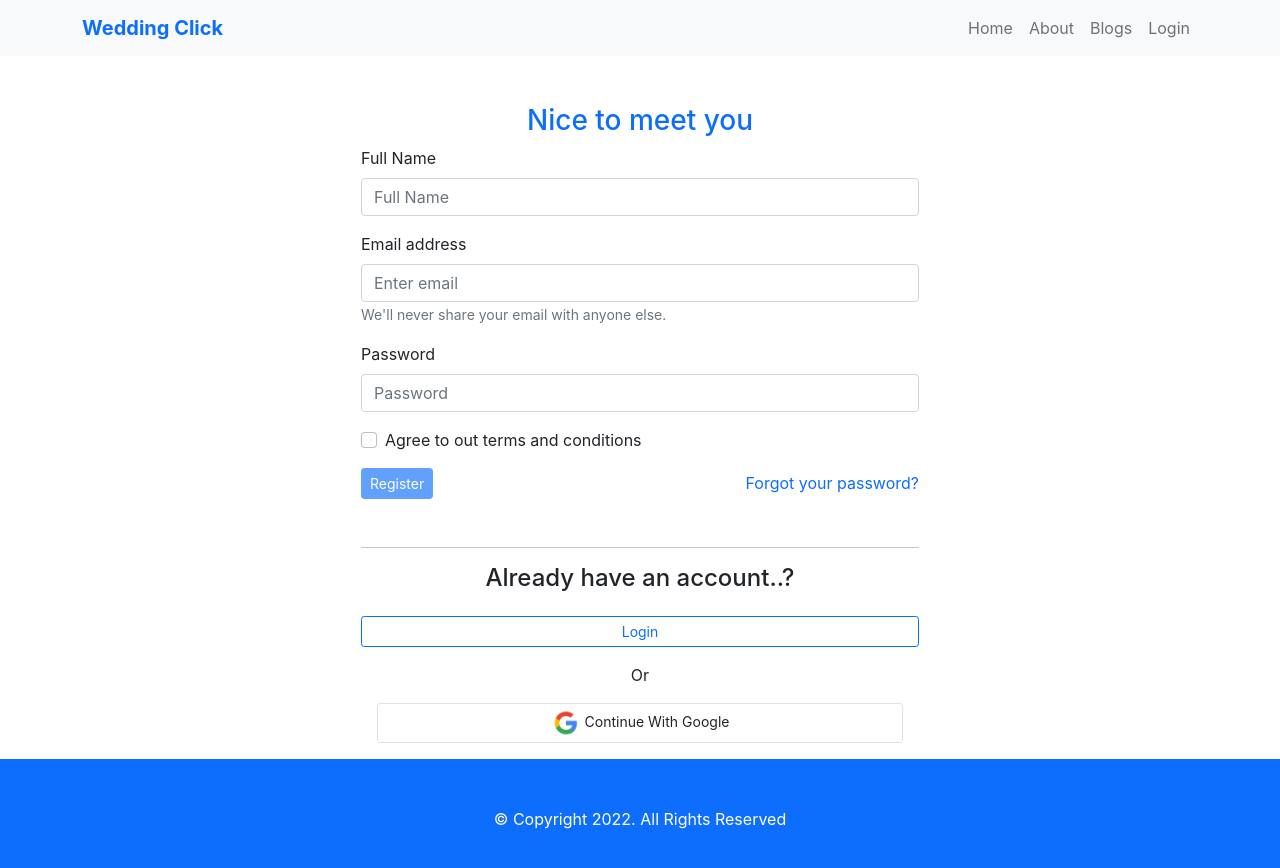
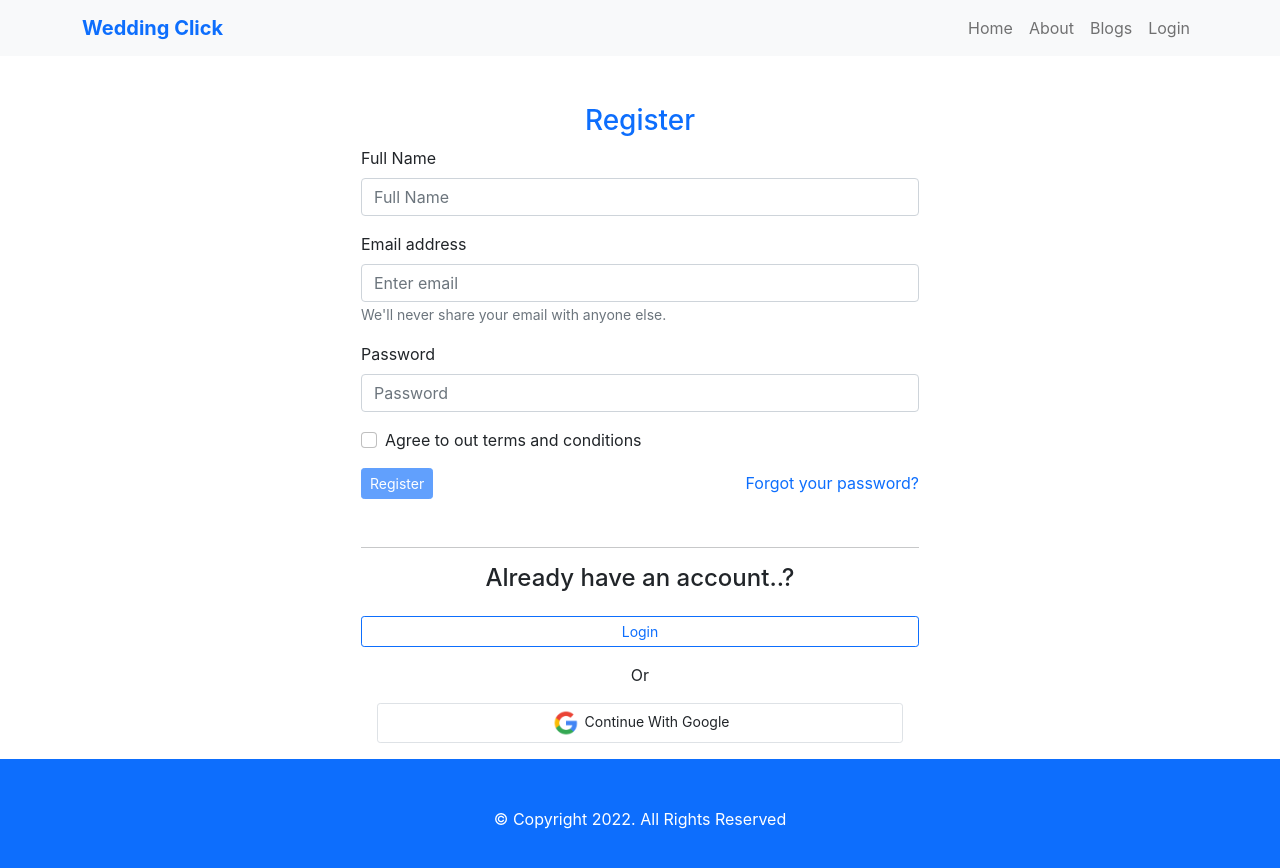
Before and after one commit to diptasahacse/independent-service-provider, a React (Create React App) app: page /register in a window 1280 px wide. Shown: the top 868 px of the page. Built offline with nearby package versions, Linux system fonts and the light colour scheme; no server answers; the HTML template or start-up script is replaced by a standard one.

Commit message:
fixed issues and last submit

```diff
--- a/src/Pages/Register/Register.js
+++ b/src/Pages/Register/Register.js
@@ -57,7 +57,7 @@ const Register = () => {
     return (
         <Container>
             <div className='text-center mt-5'>
-                <h3 className='text-primary'>Nice to meet you</h3>
+                <h3 className='text-primary'>Register</h3>
             </div>
             <div className='w-50 mx-auto'>
                 <Form onSubmit={registerFormOnSubmitHandler}>
```
